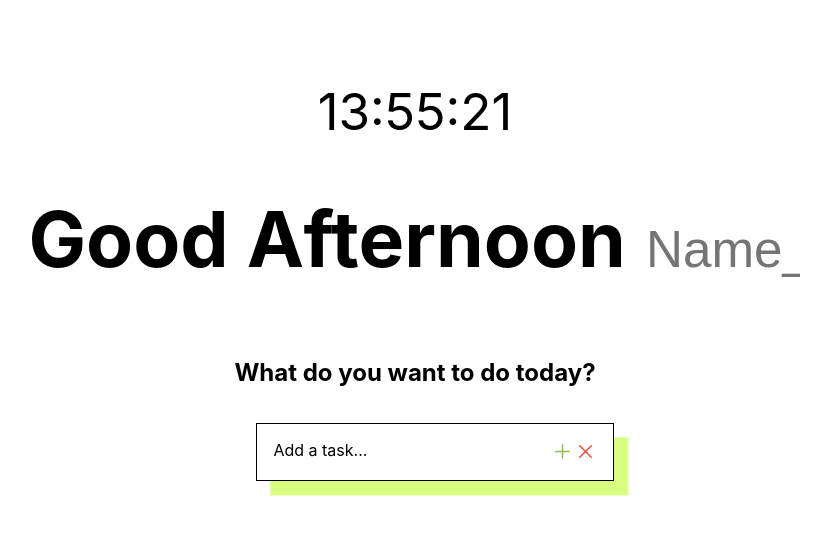
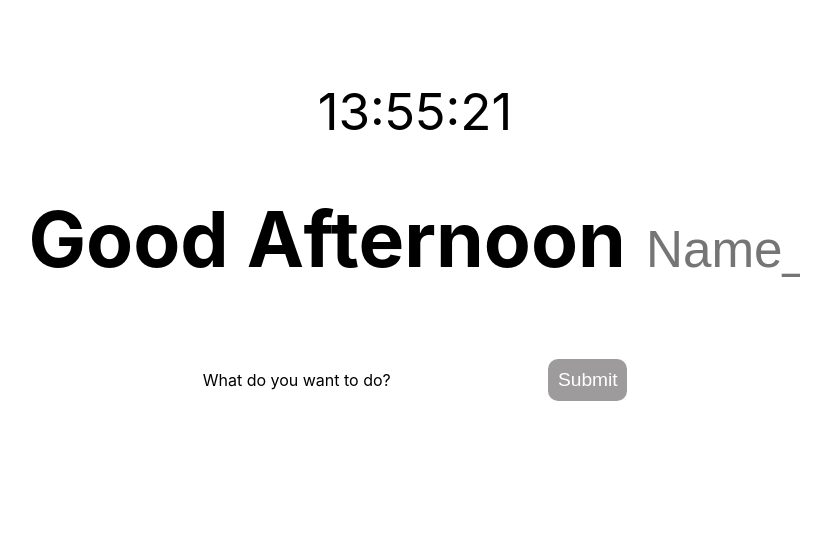
Before and after one commit to kaycmendes/todoTab, a React (Create React App) app: page / in a window 1280 px wide. Shown: the top 534 px of the page, without its empty margins (225-1056 px from the left). Built offline with nearby package versions, Linux system fonts and the light colour scheme.

Commit message:
add remove button

```diff
--- a/src/App.css
+++ b/src/App.css
@@ -7,6 +7,7 @@
   align-items: center;
 
 }
+
 
 .remove:hover {
   cursor: pointer;
@@ -42,6 +43,7 @@ li {
   list-style: none;
   width: 20.2em;
   height: 1.5em;
+  text-align: center;
   padding: 1em;
   box-shadow: #d8ff7f 0.9em 0.9em;
 }
@@ -67,3 +69,60 @@ input:focus {
   position: absolute;
   top: 10%;
 }
+
+
+
+/* Inline #1 | http://localhost:3000/ */
+
+li {
+  text-align: center;
+}
+
+/* Inline #1 | http://localhost:3000/ */
+
+
+
+li {
+  /* width: 20.2em; */
+  /* height: 1.5em; */
+
+  text-align: center;
+  margin-left: 2em;
+  padding: 50px;
+  height: 2em;
+  top: 1px;
+  width: 10em;
+  overflow: scroll;
+}
+
+/* Element | http://localhost:3000/ */
+
+.todo>button:nth-child(2) {
+  font-size: larger;
+  background: #9d9b9b;
+  border: transparent;
+  color: white;
+  padding: 0.5em;
+  border-radius: 10px;
+}
+
+/* Element | http://localhost:3000/ */
+
+.todo {
+  text-align: center;
+}
+
+/* Element | http://localhost:3000/ */
+
+ul{
+  display: flex;
+  flex-direction: row;
+  justify-content: center;
+  align-items: center;
+  max-width: 87%;
+  margin: auto;
+  overflow: scroll;
+  height: 15em;
+}
+
+/* Element | http://localhost:3000/ */
--- /dev/null
+++ b/src/components/List.jsx
@@ -0,0 +1,27 @@
+import React, { Component } from 'react';
+import { render } from '@testing-library/react';
+
+
+class List extends Component {
+
+  constructor(props) {
+    super(props);
+  }
+
+
+
+
+  render() {
+    return (
+      <ul>
+        {
+          this.props.items.map((item, index) =>
+            <li key={index}>{item}  <svg onClick={ this.props.handleDelete.bind(this, item)} className="icon remove icon-tabler icon-tabler-x" style={{ float: 'right' }} xmlns="http://www.w3.org/2000/svg" width="23" height="23" viewBox="0 0 24 24" strokeWidth="1.5" stroke="#F44336" fill="none" strokeLinecap="round" strokeLinejoin="round"><path stroke="none" d="M0 0h24v24H0z"></path><line x1="18" y1="6" x2="6" y2="18"></line><line x1="6" y1="6" x2="18" y2="18"></line></svg>
+            </li>)
+        }
+      </ul>
+    )
+  }
+}
+
+export default List;
--- a/src/components/Todolist.jsx
+++ b/src/components/Todolist.jsx
@@ -1,67 +1,38 @@
-import React, { Component } from 'react'
+import React, { Component } from 'react';
+import List from './List';
 
-export default class Todolist extends Component {
-
+export default class App extends Component {
   constructor(props) {
     super(props);
     this.state = {
-            content: ''
-        }
-
-        this.add = React.createRef()
-        this.remove = React.createRef()
-    }
-
-
-
-
-
-    //methods
-
-    cards = () => {
-        return (
-            <ul>
-                <li Nameclass="card" contentEditable="true" >Add a task...
-                    <svg ref={this.remove} className="icon remove icon-tabler icon-tabler-x" style={{ float: 'right' }} xmlns="http://www.w3.org/2000/svg" width="23" height="23" viewBox="0 0 24 24" strokeWidth="1.5" stroke="#F44336" fill="none" strokeLinecap="round" strokeLinejoin="round"><path stroke="none" d="M0 0h24v24H0z"></path><line x1="18" y1="6" x2="6" y2="18"></line><line x1="6" y1="6" x2="18" y2="18"></line></svg>
-                    <svg ref={this.add} xmlns="http://www.w3.org/2000/svg" style={{ float: 'right' }} className="add icon icon-tabler icon-tabler-plus" width="23" height="23" viewBox="0 0 24 24" strokeWidth="1.5" stroke="#8BC34A" fill="none" strokeLinecap="round" strokeLinejoin="round"><path stroke="none" d="M0 0h24v24H0z"></path><line x1="12" y1="5" x2="12" y2="19"></line><line x1="5" y1="12" x2="19" y2="12"></line></svg>
-                </li>
-
-            </ul>
-        )
-    }
-
-
-    addCard = () => {
-        console.log('add');
-        // create a component of todolist
-        // add it to the ul
-
-    }
-    removeCard = () => {
-        console.log('remove');
-        //remove ul last child
-    }
-
-    cleanContent = () => {
+      term: '',
+      items: [],
+      key: 0
+    };
 
   }
 
+  handleDelete = (deleteItem) => {
 
-
-    //event
-
-    eventHandler = () => {
-        let addBtn = this.add.current
-        let removeBtn = this.remove.current
-
-        addBtn.addEventListener("click", this.addCard)
-        removeBtn.addEventListener("click", this.removeCard)
+    console.log(deleteItem)
+    this.setState(prevState => ({
+      items: prevState.items.filter(item => item !== deleteItem),
+      key: prevState.key - 1
+    }))
   }
 
+  onChange = (event) => {
+    this.setState({ term: event.target.value });
+  }
 
-    //run
-    componentDidMount() {
-        this.eventHandler()
+  onSubmit = (event) => {
+    event.preventDefault();
+    this.setState(prevState => ({
+      term: '',
+      items: [...this.state.items, this.state.term],
+      key: prevState.key + 1
+    }));
+    console.log(this.state.key);
   }
 
 
@@ -69,14 +40,14 @@ export default class Todolist extends Component {
 
   render() {
     return (
-            <div className="todolist">
-                <h2>What do you want to do today?</h2>
-                {/* todo: add top margin to todo cards */}
-                {this.cards()}
+      <div>
+        <form className="todo" onSubmit={this.onSubmit}>
+        What do you want to do?
+          <input value={this.state.term} onChange={this.onChange} />
+          <button>Submit</button>
+        </form>
+        <List handleDelete={this.handleDelete.bind(this)} items={this.state.items}  />
       </div>
-
-
-
-        )
+    );
   }
 }
```
Lines whose indentation alone changed are shown as unchanged.
